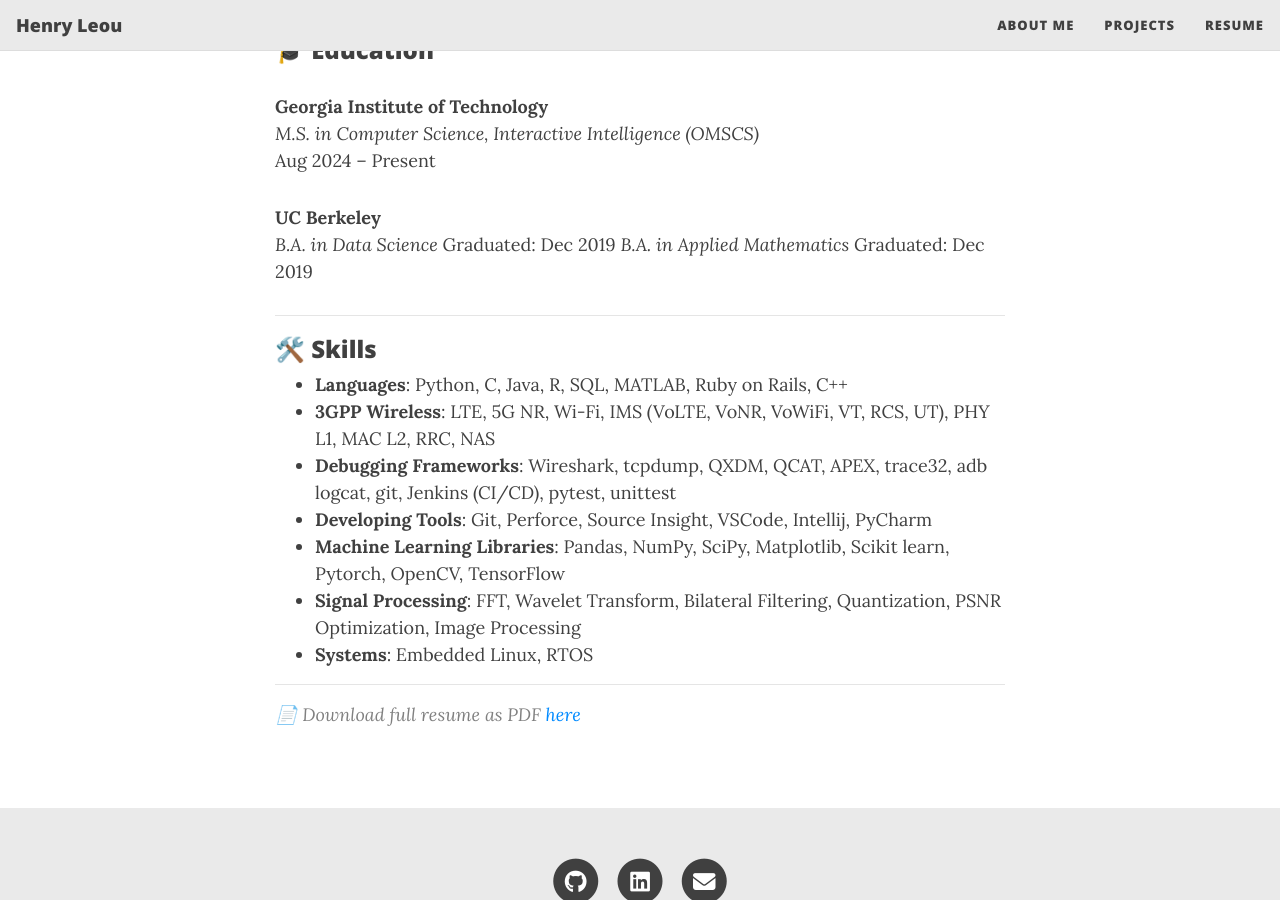
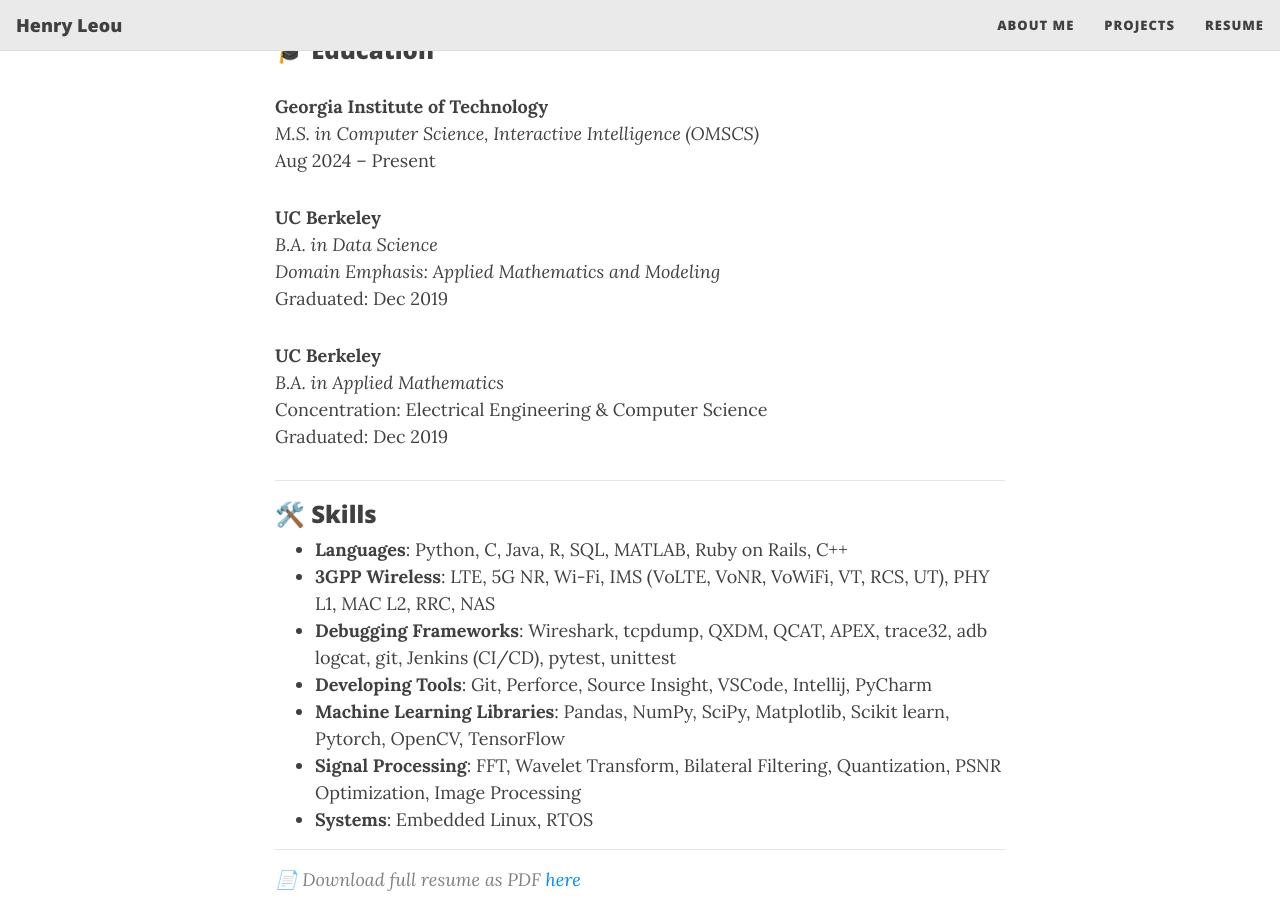
Before and after one commit to henryleou/henryleou.github.io, a Jekyll site: the page built from resume.md, in a window 1280 px wide and 900 px high, scrolled down 1000 px. Built offline with Jekyll 4.4.1, drawn with Linux system fonts in a browser that asks for light colours.

Commit message:
update resume v7

```diff
--- a/resume.md
+++ b/resume.md
@@ -35,8 +35,12 @@ Aug 2024 – Present
 
 **UC Berkeley**
 *B.A. in Data Science*
+*Domain Emphasis: Applied Mathematics and Modeling*
 Graduated: Dec 2019
+
+**UC Berkeley**
 *B.A. in Applied Mathematics*
+Concentration: Electrical Engineering & Computer Science
 Graduated: Dec 2019
 
 ---
```
